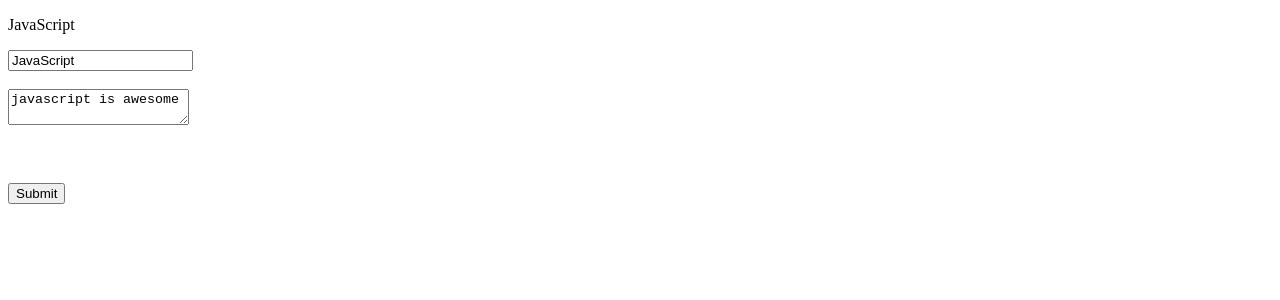
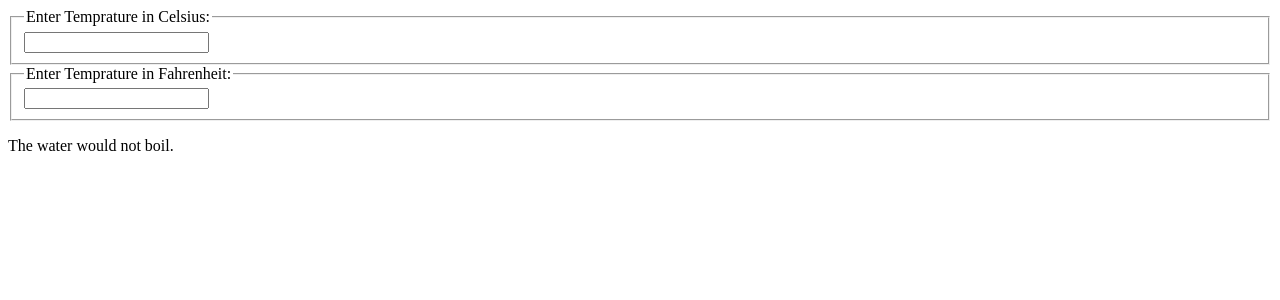
Before and after one commit to apl-mhd/reactjs-learning, a React (Create React App) app: page / in a window 1280 px wide. Shown: the top 300 px of the page. Built offline with nearby package versions, Linux system fonts and the light colour scheme.

Commit message:
lecture 11

```diff
--- a/src/App.js
+++ b/src/App.js
@@ -1,12 +1,13 @@
 import ClockList from "./components/ClockList";
 import Form from "./components/Form";
-
+import Calculator  from "./components/Calculator";
 function App() {
 
-  const quantites = [1,2,3]
+  // const quantites = [1,2,3]
   return (
     <div>
-      <Form/>
+      <Calculator/>
+      {/* <Form/> */}
       {/* <ClockList  quantites={quantites} />  */}
     </div>
   );
--- /dev/null
+++ b/src/components/BoilingVerdict.js
@@ -0,0 +1,11 @@
+export default function BoilingVerdict({celsius = 0}){
+
+    if(celsius >= 100){
+
+        return <p>The water would boil.</p>
+    }
+
+    return <p>The water would not boil.</p>
+
+
+}
--- /dev/null
+++ b/src/components/Calculator.js
@@ -0,0 +1,40 @@
+import React from 'react';
+import BoilingVerdict from './BoilingVerdict';
+import TempratureInput from './TempratureInput';
+import { convert, toCelsius, toFahrenheit } from '../lib/converter';
+
+export default class Calculator extends React.Component {
+  state = { temperature: '', scale: 'c' };
+
+  handleChange = (e, scale) => {
+    this.setState({
+      temperature: e.target.value,
+      scale: scale,
+    });
+  };
+  render() {
+    const { temperature, scale } = this.state;
+    const celsius =
+      scale === 'f' ? convert(temperature, toCelsius) : temperature;
+    const fahrenheit =
+      scale === 'c' ? convert(temperature, toFahrenheit) : temperature;
+
+    return (
+      <div>
+        <TempratureInput
+          scale='c'
+          temprature={celsius}
+
+          onTemperatureChange={this.handleChange}
+        />
+        <TempratureInput
+          scale='f'
+          temprature={fahrenheit}
+
+          onTemperatureChange={this.handleChange}
+        />
+        <BoilingVerdict celsius={parseFloat(temperature)}></BoilingVerdict>
+      </div>
+    );
+  }
+}
--- /dev/null
+++ b/src/components/TempratureInput.js
@@ -0,0 +1,24 @@
+import React from 'react';
+
+const scaleNames = {
+  c: 'Celsius',
+  f: 'Fahrenheit',
+};
+
+export default function TempratureInput({
+  temprature,
+  scale,
+  onTemperatureChange,
+}) {
+  return (
+    <fieldset>
+      <legend>Enter Temprature in {scaleNames[scale]}: </legend>
+
+      <input
+        type='text'
+        value={temprature}
+        onChange={(e) => onTemperatureChange(e, scale)}
+      ></input>
+    </fieldset>
+  );
+}
--- /dev/null
+++ b/src/lib/converter.js
@@ -0,0 +1,17 @@
+export function toCelsius(fahrenheit) {
+  return ((fahrenheit - 32) * 5) / 9;
+}
+export function toFahrenheit(celsius) {
+  return (celsius * 9) / 5 + 32;
+}
+
+export function convert(temperature, convertTo) {
+  const input = parseFloat(temperature);
+  if (Number.isNaN(input)) {
+    return '';
+  }
+
+  const output = convertTo(input);
+  const rounded = Math.round(output * 1000) / 1000;
+  return rounded.toString();
+}
```
